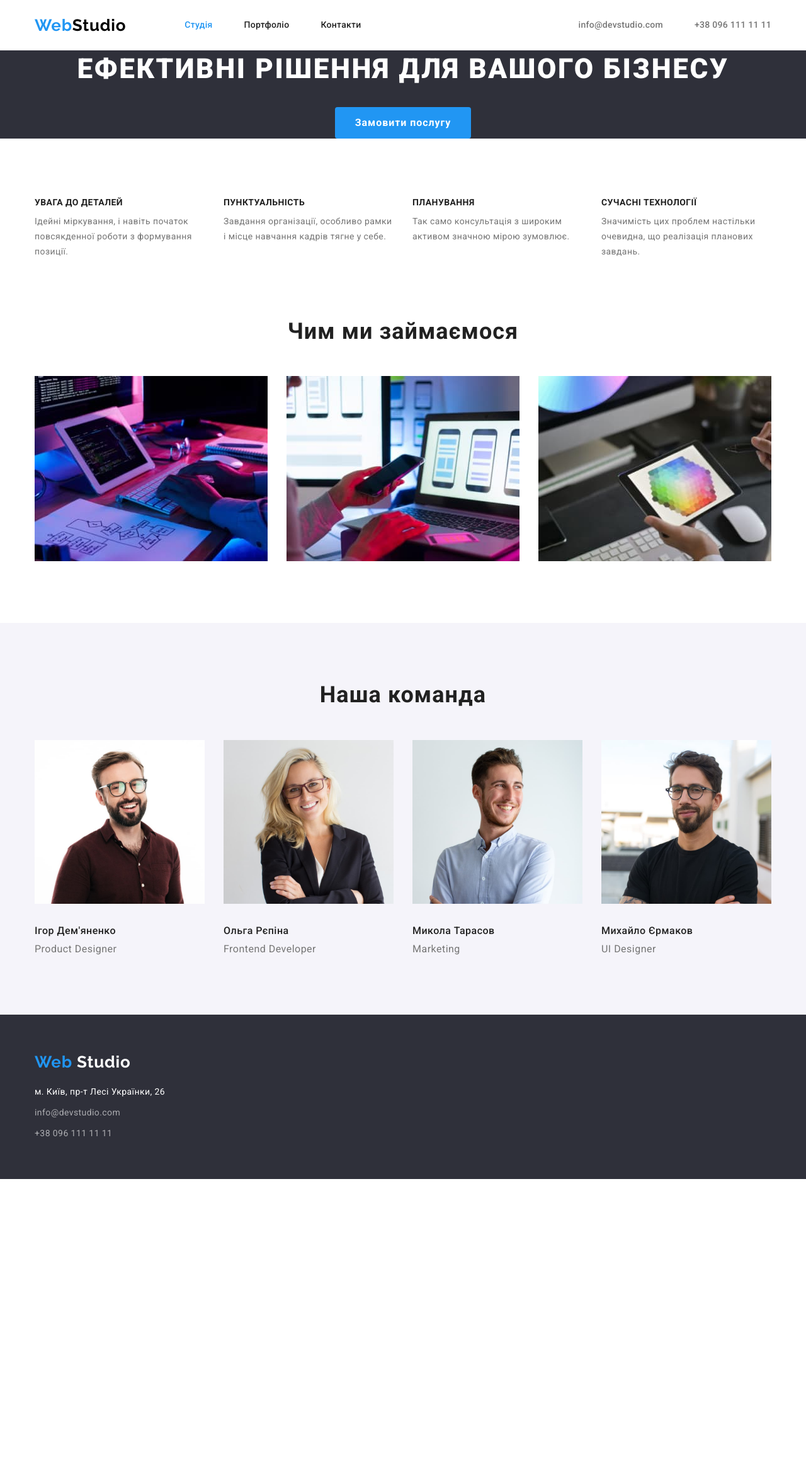
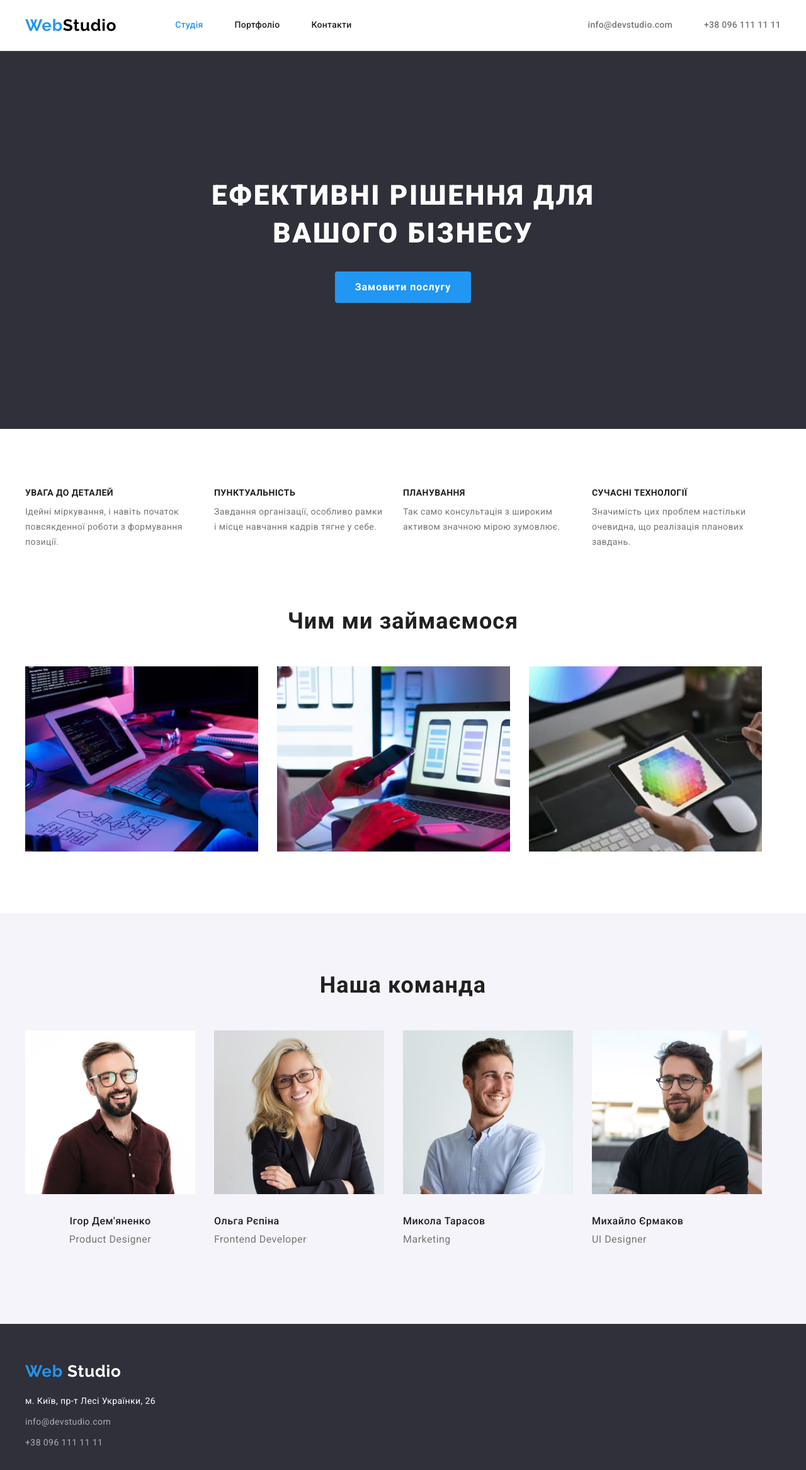
Before and after one commit to DenisZaviriukha/goit-markup-hw-03, a plain HTML site: page index.html in a window 1280 px wide. Shown: the whole page at 63% size. Before the commit the page ends 1872 px from the top, so only its background shows below. Drawn offline with Linux system fonts and the light colour scheme.

Commit message:
виправив помилки

```diff
--- a/css/styles.css
+++ b/css/styles.css
@@ -11,6 +11,8 @@
     --shadow-color-one:rgba(0, 0, 0, 0.1);
     --shadow-color-two:rgba(0, 0, 0, 0.08);
     --shadow-color-three:rgba(0, 0, 0, 0.12);
+    --heading-line:#ECECEC;
+    --portfolio-line:#EEEEEE;
 }
 
 h1,
@@ -31,9 +33,10 @@ p{
 .footer-contacts-link:hover,
 .footer-contacts-link:focus,
 .footer-street:hover,
-footer-street:focus,
+.footer-street:focus,
 .street-link:hover,
 .street-link:focus
+
 {
     color: var(--accent-color);
 }
@@ -53,7 +56,7 @@ body{
 }
 
 .container{
-    width: 1170px;
+    width: 1200px;
     margin-left: auto;
     margin-right: auto;
     padding-left: 15px;
@@ -68,7 +71,7 @@ body{
 
 .heading {
     background-color: var(--white-color);
-
+    border-bottom: 1px solid var(--heading-line);
 }
 
 .heading .container{
@@ -143,13 +146,19 @@ body{
     color: var(--paragraph-gray-color)
 }
 
+
+
 /*-------------------------------HERO-----------------------------*/
 
 .hero-section {
     background:var(--dark-background-color);
     text-align: center;
+
+    padding-top: 200px;
+    padding-bottom: 200px;
 }
 .hero-text {
+
     color: var(--white-color);
     font-weight: 900;
     font-size: 44px;
@@ -183,7 +192,7 @@ body{
 /*------------------------------DIGNITY---------------------------*/
 
 .dignity-section {
-    margin-bottom: 94px;
+    margin-bottom: -94px;
 }
 
 .dignity-list {
@@ -273,6 +282,11 @@ body{
     margin-bottom: 30px;
 }
 
+.team-space{
+    text-align: center;
+    padding-bottom: 30px;
+}
+
 .team-item {
     margin-right: 30px;
 }
@@ -299,13 +313,18 @@ body{
     display: flex;
 }
 
+.footer .container{
+    padding-top: 60px;
+    padding-bottom: 60px;
+}
+
 .footer-logo-web{
     display: inline-block;
-    margin-top: 60px;
+
 }
 
 .footer-list {
-    margin-bottom: 60px;
+
 }
 
 .footer-street {
@@ -323,9 +342,6 @@ body{
 
 }
 
-.footer-contacts-item:last-child{
-
-}
 
 .footer .logo-studio{
     color: var(--white-color);
@@ -410,14 +426,22 @@ body{
 } */
 
 .projects-list img {
-    margin-bottom: 20px;
+
 }
 
 .project-item {
     width: 370px;
     margin-bottom: 30px;
+    border: 1px solid var(--portfolio-line);
+}
+/* border: 1px solid var(--portfolio-line); */
+.projects-space{
+    padding-top: 20px;
+    padding-bottom: 20px;
+    padding-left: 24px;
+    padding-right: 24px;
+}
 
-}
 .project-item:nth-last-child(-n+3){
     margin-bottom: 0;
 }
--- a/index.html
+++ b/index.html
@@ -32,7 +32,7 @@
             <!--Hero-->
             <section class="hero-section">
                 <div class="container">
-                    <h1 class="hero-text">Ефективні рішення для вашого бізнесу</h1>
+                    <h1 class="hero-text">Ефективні рішення для<br>вашого бізнесу</h1>
                     <button class="hero-button" type="button">Замовити послугу</button>
                 </div>
             </section>
@@ -60,7 +60,9 @@
                         </ul>
                     </div>
                 </section>
+            </div>
             <!--Studio-->
+            <div class="section">
                 <section class="studio-section">
                     <div class="container">
                         <h2 class="studio-header">Чим ми займаємося</h2>
@@ -87,8 +89,10 @@
                     <ul class="team-list list">
                         <li class="team-item">
                             <img src="./images/box4.jpg" alt="Чоловік з каштановим волоссям, з бородоюй , носить круглі окуляри, вдітий у червоне поло" width="270">
+                            <div class="team-space">
                                 <h3 class="team-name">Ігор Дем'яненко</h3>
                                 <p class="team-professioin">Product Designer</p>
+                            </div>
                         </li>
                         <li class="team-item">
                             <img src="./images/box5.jpg" alt="Жінка зі світлим волоссям, носить окуляри, вдіта у чорний піджак" width="270">
@@ -108,7 +112,6 @@
                     </ul>
                 </div>
             </section>
-
         </main>
         <!--Footer-->
         <footer class="footer">
```
Also changed, not shown: portfolio.html (+22 -3 lines). Lines whose indentation alone changed are shown as unchanged.
